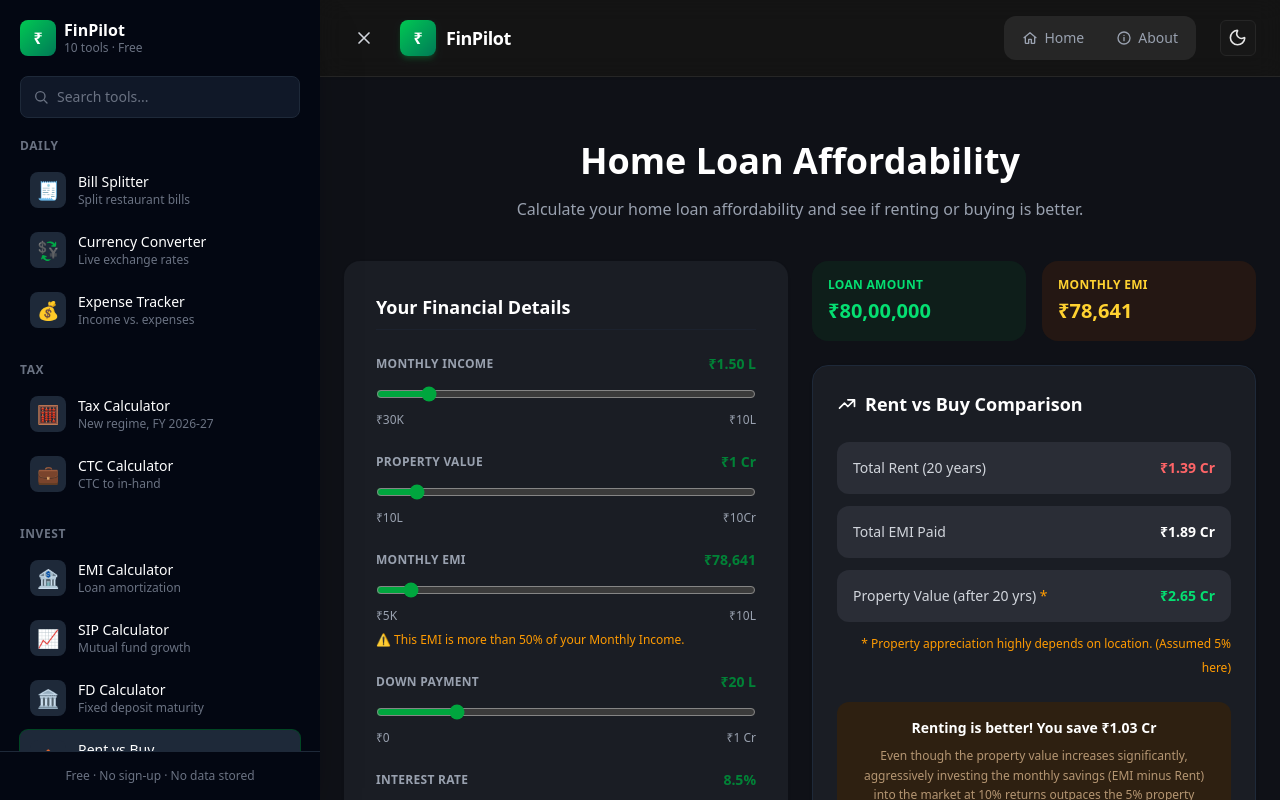
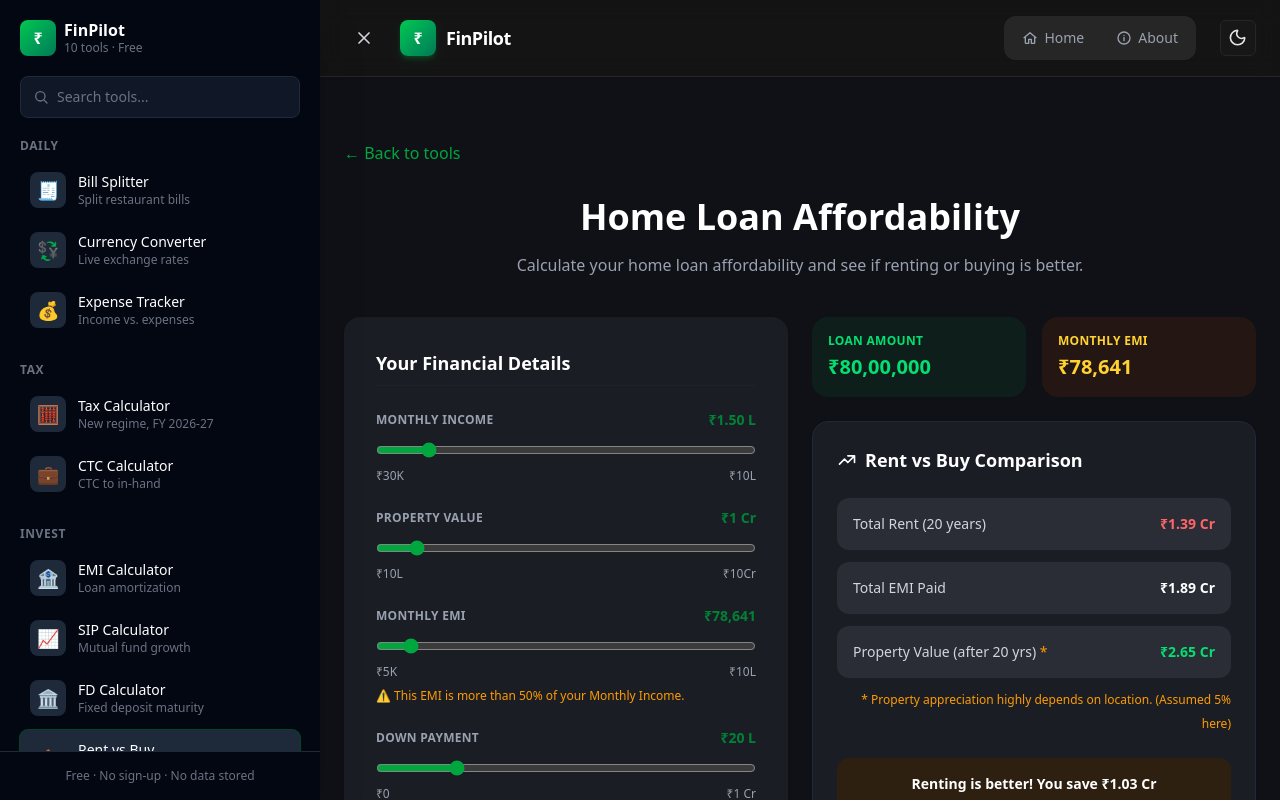
Before and after one commit to Shubhashissahu/FinPilot-financial-tools, a Next.js app: page /rent-vs-buy in a window 1280 px wide. Shown: the top 800 px of the page. Built offline with nearby package versions, Linux system fonts and the light colour scheme.

Commit message:
Add back to tools button

```diff
--- a/app/ctc-calculator/page.tsx
+++ b/app/ctc-calculator/page.tsx
@@ -4,6 +4,7 @@ import { useState, useMemo } from "react";
 import { calculateCtc, CtcInputs } from "@/lib/calculators/ctcCalculator";
 import { FaqAccordion } from "@/components/ctc-calculator/FaqAccordion";
 import { ResultsTable } from "@/components/ctc-calculator/ResultsTable";
+import BackButton from "@/components/BackButton";
 const DEFAULTS = {
   hraPercent: 20,
   daPercent: 10,
@@ -102,6 +103,7 @@ export default function CtcCalculatorPage() {
   return (
     <main className="min-h-screen bg-green-50 dark:bg-[#0a0a0a] px-6 py-16">
       <div className="mx-auto max-w-5xl">
+        <BackButton />
         <h1 className="text-center text-4xl font-black text-green-700">CTC Calculator</h1>
         <p className="mt-3 text-center text-gray-600 dark:text-gray-400 dark:text-gray-500">
           Estimate your take-home salary from your Cost to Company — New Tax Regime, FY 2026-27.
--- a/app/currency-converter/page.tsx
+++ b/app/currency-converter/page.tsx
@@ -6,6 +6,7 @@ import {
   convertCurrency,
   ConversionResult,
 } from "@/lib/currencyApi";
+import BackButton from "@/components/BackButton";
 
 export default function CurrencyConverterPage() {
   const [currencies, setCurrencies] = useState<Record<string, string>>({});
@@ -65,6 +66,7 @@ export default function CurrencyConverterPage() {
   return (
     <main className="min-h-screen bg-green-50 dark:bg-[#0a0a0a] px-6 py-16">
       <div className="mx-auto max-w-2xl">
+        <BackButton />
         <h1 className="text-center text-4xl font-black text-green-700">
           Currency Converter
         </h1>
--- a/app/emi-calculator/page.tsx
+++ b/app/emi-calculator/page.tsx
@@ -3,6 +3,7 @@
 import { useMemo, useState } from "react";
 import { calculateEmi } from "@/lib/calculators/emi";
 import { generateEmiPdf } from "@/lib/pdf/EmiPdf";
+import BackButton from "@/components/BackButton";
 
 const MIN_AMOUNT = 100000; // ₹1L
 const MAX_AMOUNT = 10000000; // ₹1Cr
@@ -101,6 +102,7 @@ export default function EmiCalculatorPage() {
   return (
     <main className="min-h-screen bg-gray-50 dark:bg-neutral-900/50 px-6 py-16">
       <div className="mx-auto max-w-5xl">
+        <BackButton />
         <h1 className="text-center text-4xl font-black text-green-700">
           EMI Calculator
         </h1>
--- a/app/expense-tracker/page.tsx
+++ b/app/expense-tracker/page.tsx
@@ -3,6 +3,7 @@
 
 import { useState, useMemo } from "react";
 import { calculateExpenses, ExpenseInputs } from "@/lib/finance/expenseTracker";
+import BackButton from "@/components/BackButton";
 
 function progressHeadline(percent: number): string {
   if (percent >= 100) return "🎉 Goal reached!";
@@ -75,6 +76,7 @@ export default function ExpenseTrackerPage() {
   return (
     <main className="min-h-screen bg-gray-50 dark:bg-neutral-900/50 px-6 py-16">
       <div className="mx-auto max-w-4xl">
+        <BackButton />
         <h1 className="text-center text-4xl font-black text-green-700">
           Expense Tracker
         </h1>
--- a/app/fd-calculator/page.tsx
+++ b/app/fd-calculator/page.tsx
@@ -3,6 +3,7 @@
 import { useMemo, useState } from "react";
 import { calculateFd } from "@/lib/calculators/fd";
 import { generateFdPdf } from "@/lib/pdf/FdPdf";
+import BackButton from "@/components/BackButton";
 
 const MIN_PRINCIPAL = 1000;
 const MAX_PRINCIPAL = 5000000; // ₹50L
@@ -69,6 +70,7 @@ export default function FdCalculatorPage() {
   return (
     <main className="min-h-screen bg-gray-50 dark:bg-neutral-900/50 px-6 py-16">
       <div className="mx-auto max-w-5xl">
+        <BackButton />
         <h1 className="text-4xl font-black text-gray-900 dark:text-white">FD Calculator</h1>
         <p className="mt-2 text-gray-500 dark:text-gray-400">
           Fixed Deposit maturity &amp; interest calculator
--- a/app/rent-vs-buy/page.tsx
+++ b/app/rent-vs-buy/page.tsx
@@ -11,6 +11,7 @@ import {
   Legend,
   ResponsiveContainer,
 } from "recharts";
+import BackButton from "@/components/BackButton";
 
 const MIN_PROPERTY_VALUE = 1000000;
 const MAX_PROPERTY_VALUE = 100000000;
@@ -162,6 +163,7 @@ export default function RentVsBuyPage() {
   return (
     <main className="min-h-screen bg-gray-50 dark:bg-[#0f1117] px-6 py-16">
       <div className="mx-auto max-w-5xl">
+        <BackButton />
         <h1 className="text-center text-4xl font-black text-gray-900 dark:text-white">
           Home Loan Affordability
         </h1>
--- a/app/sip-calculator/page.tsx
+++ b/app/sip-calculator/page.tsx
@@ -2,6 +2,7 @@
 
 import { useState, useMemo } from "react";
 import { calculateSip, formatLakh } from "@/lib/calculators/sip";
+import BackButton from "@/components/BackButton";
 
 export default function SipCalculatorPage() {
   const [monthlyAmount, setMonthlyAmount] = useState(10000);
@@ -19,6 +20,7 @@ export default function SipCalculatorPage() {
   return (
     <main className="min-h-screen bg-gray-50 dark:bg-neutral-900/50 px-6 py-12">
       <div className="mx-auto max-w-5xl">
+        <BackButton />
         <h1 className="text-2xl font-bold text-gray-900 dark:text-white">SIP Calculator</h1>
         <p className="mt-1 text-sm text-gray-500 dark:text-gray-400">
           Systematic Investment Plan · Mutual Fund growth estimator
--- a/app/split/page.tsx
+++ b/app/split/page.tsx
@@ -13,6 +13,7 @@ import { calculateSplit } from "@/lib/calculators/calculateSplit";
 import { generateFullBillPdf } from "@/lib/pdf/BillPdf";
 
 import { BillItem, Person, PersonBillResult } from "@/types/bill";
+import BackButton from "@/components/BackButton";
 
 export default function SplitPage() {
   const [people, setPeople] = useState<Person[]>([]);
@@ -60,6 +61,7 @@ export default function SplitPage() {
   return (
     <main className="min-h-screen bg-white dark:bg-[#0a0a0a] px-6 py-12">
       <div className="mx-auto max-w-3xl">
+        <BackButton />
         <h1 className="mt-8 text-3xl font-bold text-gray-900 dark:text-white">Split your bill</h1>
 
         <p className="mt-2 text-gray-600 dark:text-gray-400 dark:text-gray-500">
--- a/app/tax-calculator/page.tsx
+++ b/app/tax-calculator/page.tsx
@@ -3,6 +3,7 @@
 
 import { useState } from "react";
 import { calculateTaxForYear, TAX_YEARS, TaxResult } from "@/lib/calculators/tax";
+import BackButton from "@/components/BackButton";
 
 export default function TaxCalculatorPage() {
   const [yearId, setYearId] = useState("ty2026_27");
@@ -50,6 +51,7 @@ export default function TaxCalculatorPage() {
   return (
     <main className="min-h-screen bg-gray-50 dark:bg-neutral-950 px-6 py-16">
       <div className="mx-auto max-w-4xl">
+        <BackButton />
         <h1 className="text-center text-4xl font-black text-gray-900 dark:text-white">
           New Tax Regime Calculator
         </h1>
--- /dev/null
+++ b/components/BackButton.tsx
@@ -0,0 +1,14 @@
+import Link from "next/link";
+
+export default function BackButton() {
+  return (
+    <div className="mb-8">
+      <Link
+        href="/"
+        className="inline-flex font-medium text-green-600 transition-colors hover:text-green-500"
+      >
+        &larr; Back to tools
+      </Link>
+    </div>
+  );
+}
```
Also changed, not shown: app/prepayment-calculator/page.tsx (+2 -5 lines).
